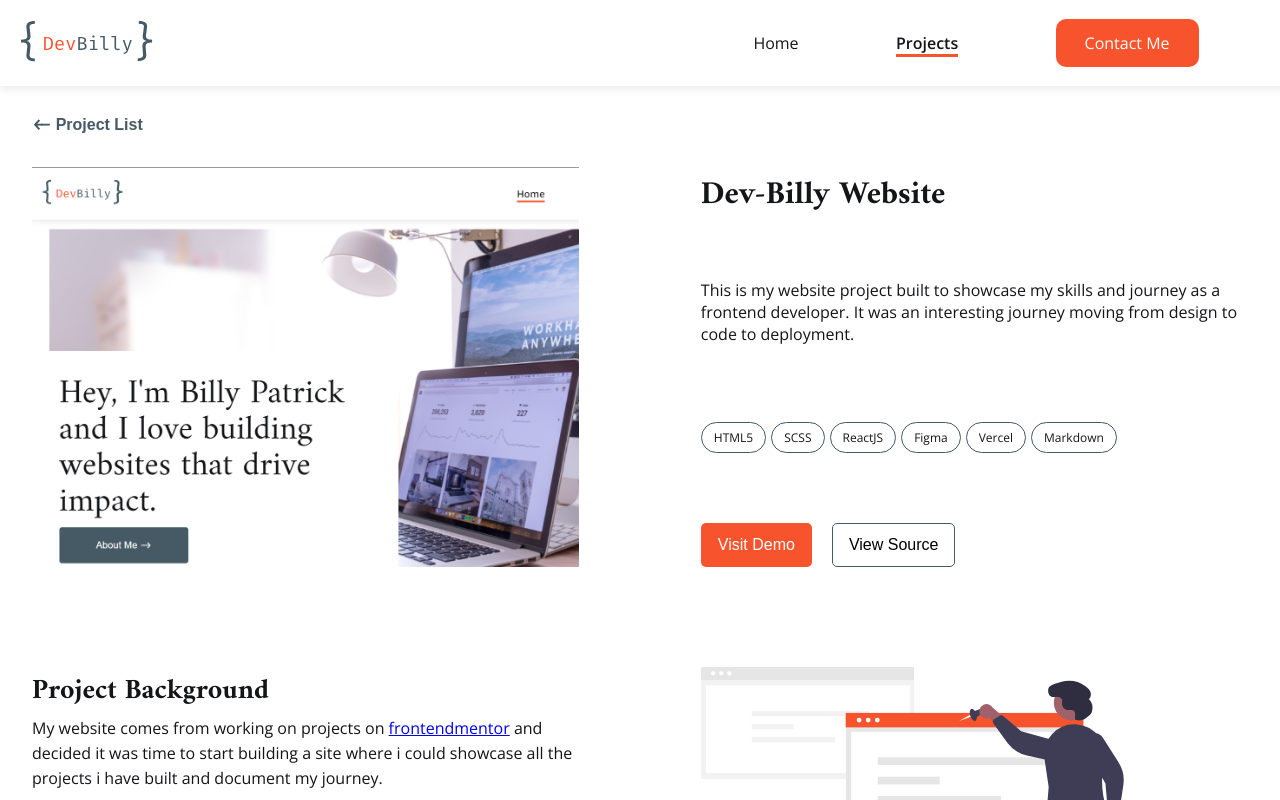
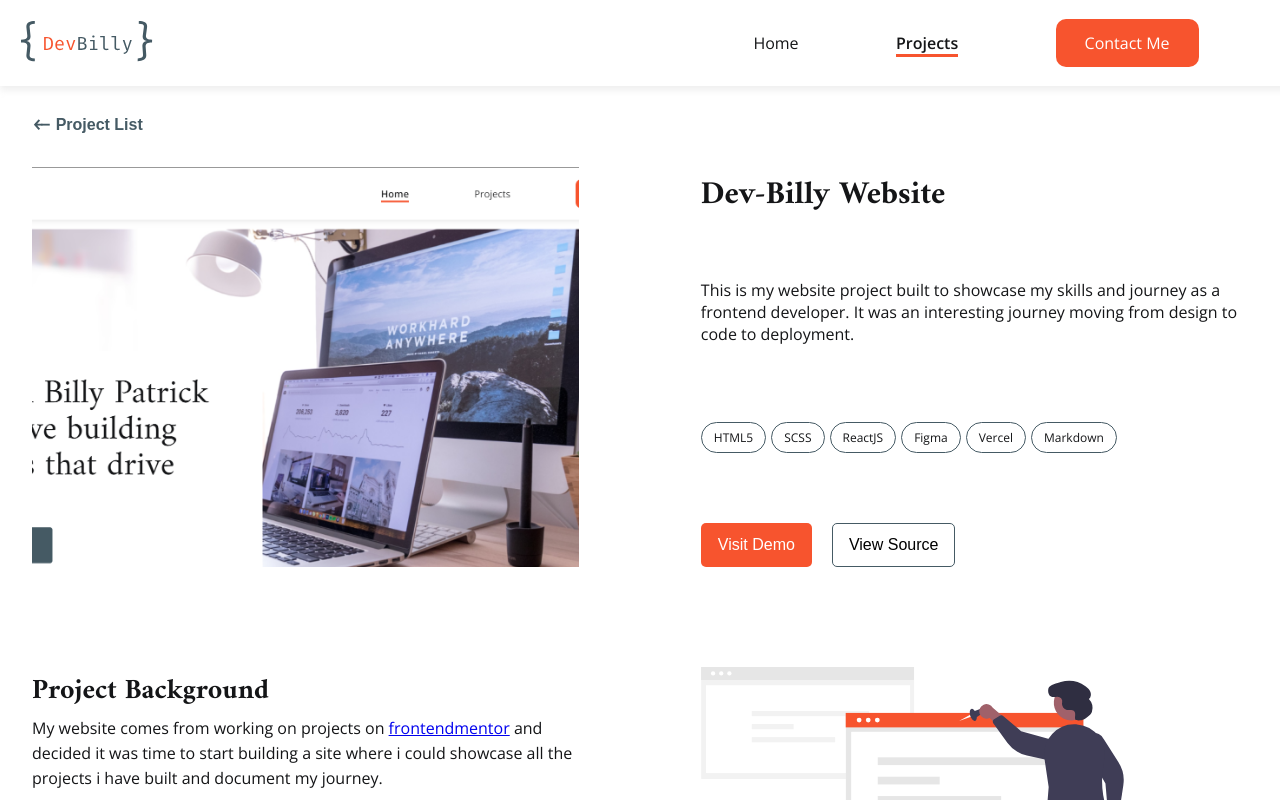
Before and after one commit to dev-billy/dev-billy, a React (Create React App) app: page /projects/0 in a window 1280 px wide. Shown: the top 800 px of the page. Built offline with nearby package versions, Linux system fonts and the light colour scheme.

Commit message:
fixed the position of highlight images

```diff
--- a/src/pages/pagestyles/project.module.scss
+++ b/src/pages/pagestyles/project.module.scss
@@ -17,6 +17,7 @@
       min-height: 35vh;
       background: #c4c4c44a;
       background-size: cover;
+      background-position-x: center;
       background-repeat: no-repeat;
     }
     .highlightText {
--- a/src/pages/pagestyles/projects.module.scss
+++ b/src/pages/pagestyles/projects.module.scss
@@ -28,6 +28,7 @@
       height: 20vh;
       background-color: #c4c4c44a;
       background-size: cover;
+      background-position-x: center;
       background-repeat: no-repeat;
     }
     .textContent {
@@ -54,6 +55,7 @@
         border: solid 1px $secondary;
         padding: 0.5em 1em;
         width: fit-content;
+        margin-bottom: 5px;
         border-radius: 27px;
         margin-right: 5px;
       }
@@ -77,6 +79,7 @@
       .highlightImg {
         width: 45%;
         min-height: 300px;
+        background-position-x: left;
       }
       .textContent {
         width: 45%;
```
